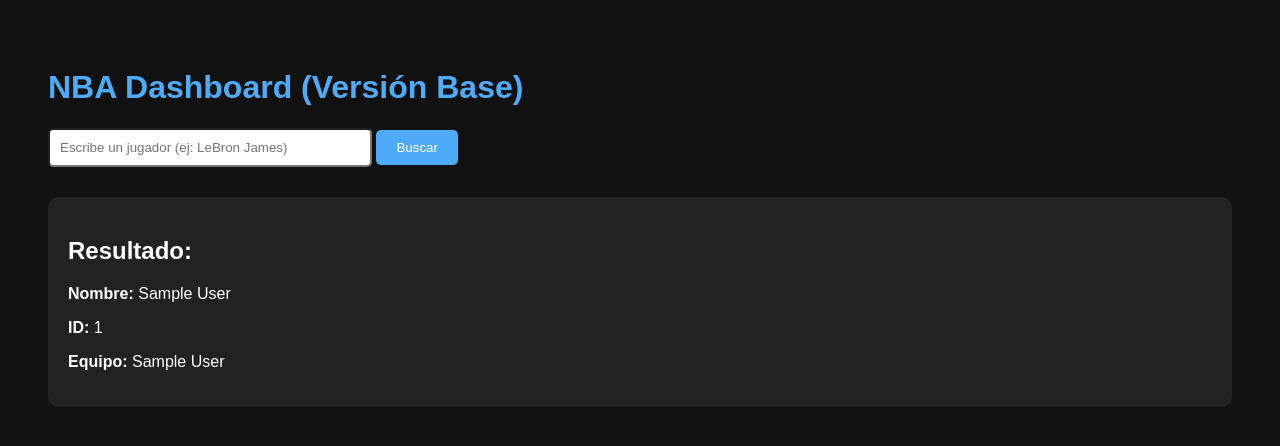
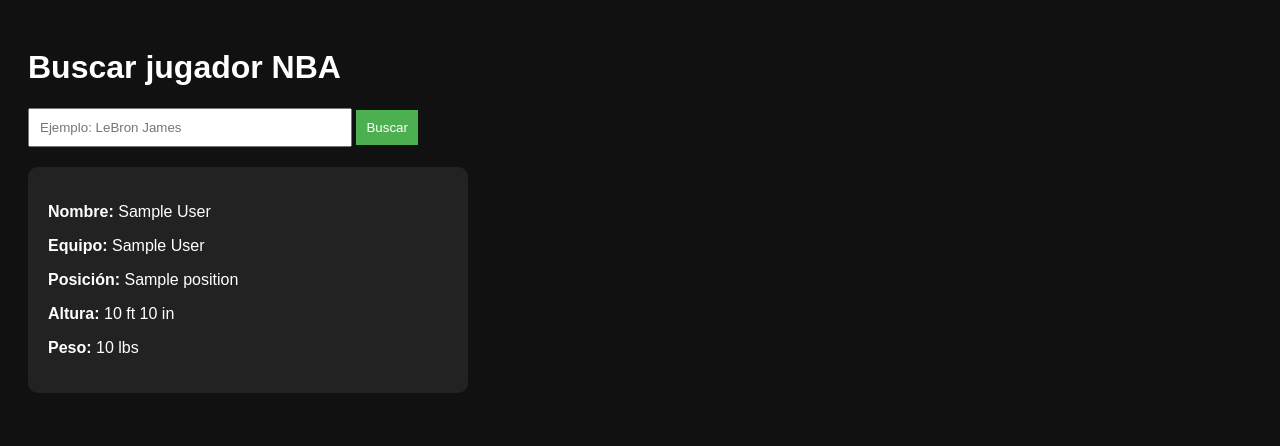
Before and after one commit to samuelvelasquezA/nba-dashboard, a Flask app: template templates/index.html in a window 1280 px wide. Shown: the top 446 px of the page. Run offline with Flask 3, Linux system fonts and the light colour scheme; the template is opened without the code that fills it: most values are stand-ins (such as "Sample title", 1, 10 or a date in 2020).

Commit message:
index.html

```diff
--- a/templates/index.html
+++ b/templates/index.html
@@ -1,26 +1,63 @@
 <!DOCTYPE html>
-<html>
+<html lang="es">
 <head>
-    <title>NBA Dashboard</title>
-    <link rel="stylesheet" href="/static/styles.css">
+    <meta charset="UTF-8">
+    <title>Buscar Jugador NBA</title>
+    <style>
+        body {
+            background: #111;
+            color: white;
+            font-family: Arial;
+            padding: 20px;
+        }
+        .card {
+            background: #222;
+            padding: 20px;
+            border-radius: 10px;
+            width: 400px;
+            margin-top: 20px;
+        }
+        input {
+            padding: 10px;
+            width: 300px;
+        }
+        button {
+            padding: 10px;
+            background: #4CAF50;
+            border: none;
+            color: white;
+            cursor: pointer;
+        }
+        button:hover {
+            background: #45a049;
+        }
+    </style>
 </head>
-
 <body>
 
-<h1>NBA Dashboard (Versión Base)</h1>
+<h1>Buscar jugador NBA</h1>
 
 <form method="POST">
-    <input type="text" name="player" placeholder="Escribe un jugador (ej: LeBron James)" required>
+    <input type="text" name="player" placeholder="Ejemplo: LeBron James" required>
     <button type="submit">Buscar</button>
 </form>
 
 {% if stats %}
-    <div class="card">
-        <h2>Resultado:</h2>
+<div class="card">
+    {% if stats.name == "No encontrado" %}
+        <p><strong>Jugador no encontrado</strong></p>
+    {% else %}
         <p><strong>Nombre:</strong> {{ stats.first_name }} {{ stats.last_name }}</p>
-        <p><strong>ID:</strong> {{ stats.id }}</p>
-        <p><strong>Equipo:</strong> {{ stats.team.full_name }}</p>
-    </div>
+
+        {% if stats.team %}
+            <p><strong>Equipo:</strong> {{ stats.team.full_name }}</p>
+        {% endif %}
+
+        <p><strong>Posición:</strong> {{ stats.position if stats.position else "N/A" }}</p>
+        <p><strong>Altura:</strong> {{ stats.height_feet if stats.height_feet else "?" }} ft {{ stats.height_inches if stats.height_inches else "?" }} in</p>
+        <p><strong>Peso:</strong> {{ stats.weight_pounds if stats.weight_pounds else "?" }} lbs</p>
+    {% endif %}
+</div>
 {% endif %}
 
 </body>
```
